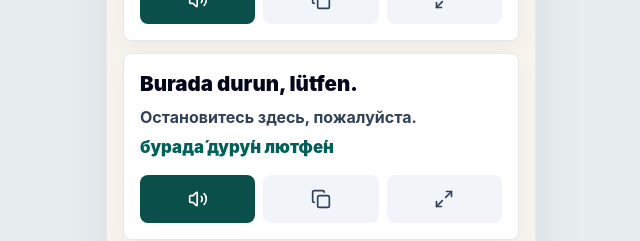
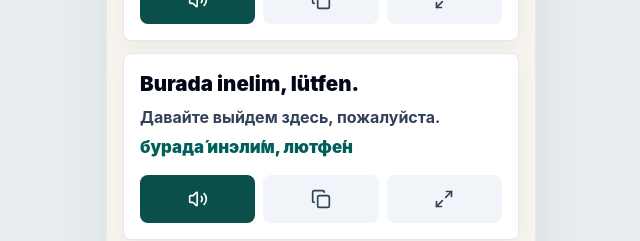
Before and after one commit to Sergey-Boronin/SayTurkish, a React (Vite) app: page / in a window 1280 px wide. Shown: the part 610-851 px from the top of the page, without its empty margins (319-959 px from the left). Built offline with nearby package versions, Linux system fonts and the light colour scheme.

Commit message:
feat: add taxi phrase for getting out here

```diff
--- a/src/data/phrases.ts
+++ b/src/data/phrases.ts
@@ -24,6 +24,13 @@ export const phrases: Phrase[] = [
     tr: 'Burada, lütfen.',
     ru: 'Здесь, пожалуйста.',
     pronunciation: 'бурада́ лютфе́н',
+  },
+  {
+    id: 'taxi-get-out-here',
+    category: 'taxi',
+    tr: 'Burada inelim, lütfen.',
+    ru: 'Давайте выйдем здесь, пожалуйста.',
+    pronunciation: 'бурада́ инэли́м, лютфе́н',
   },
   {
     id: 'taxi-stop-here',
```
